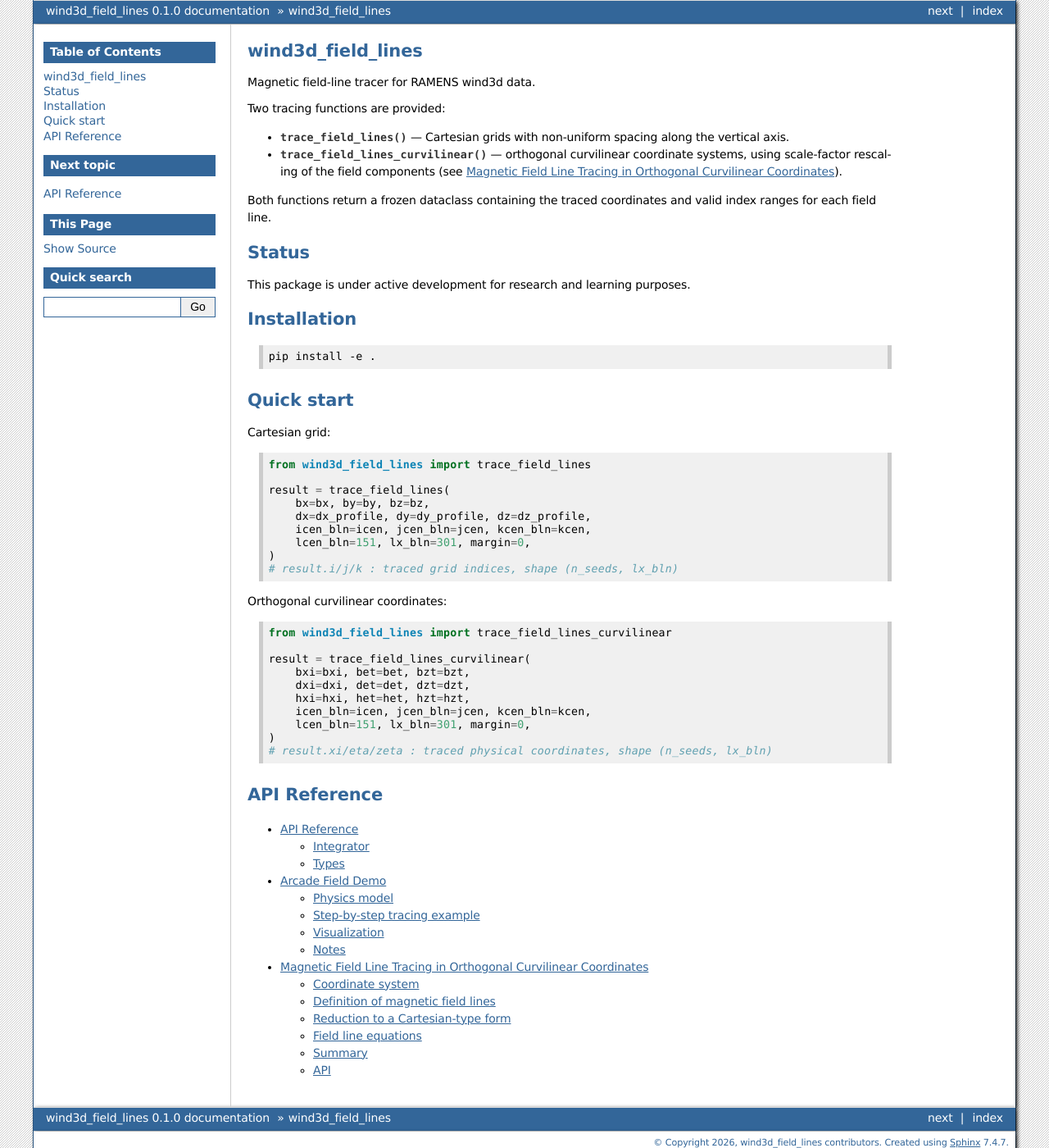
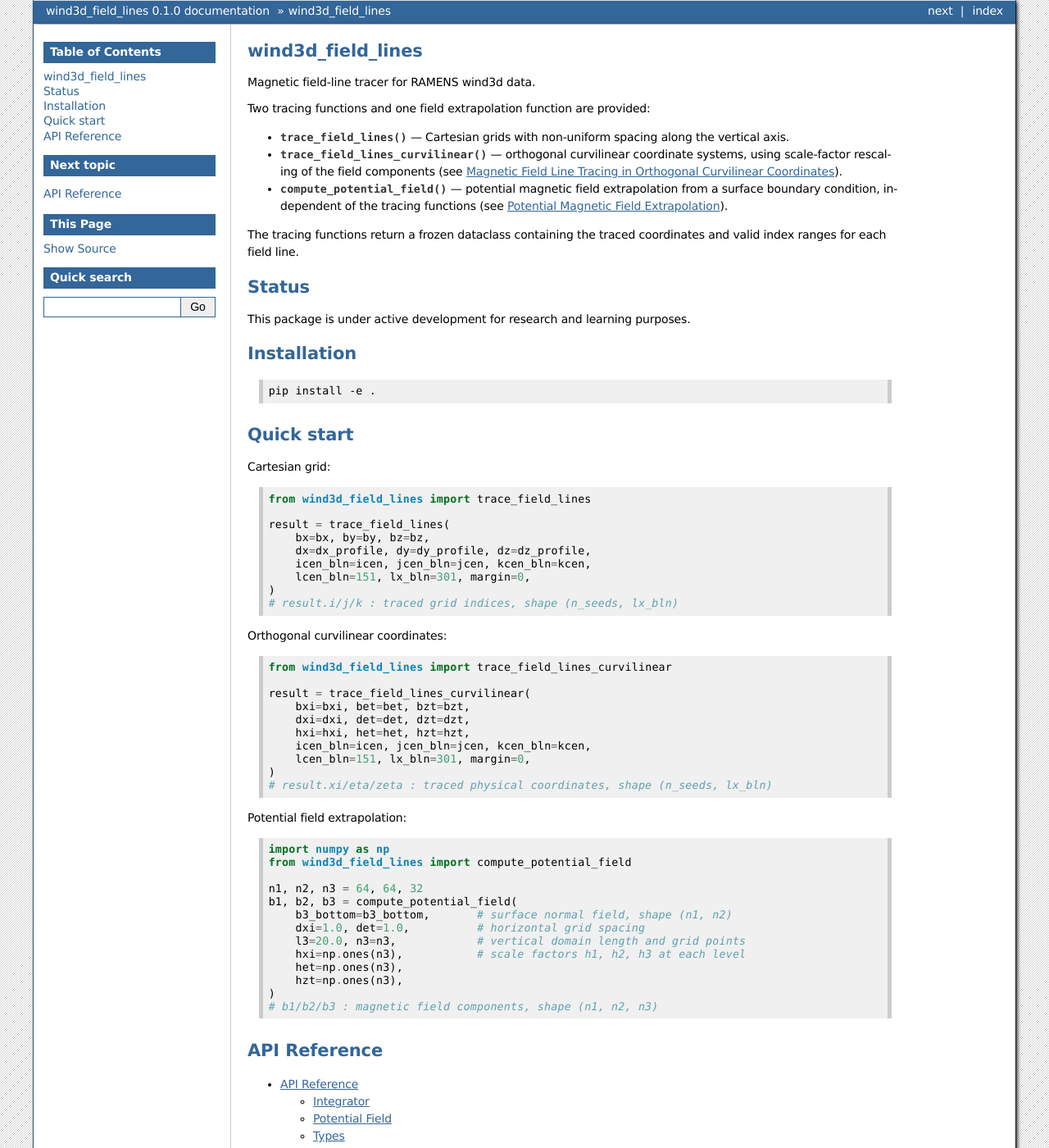
Before and after one commit to iijimahr/wind3d_field_lines, a Sphinx documentation site: the page built from docs/source/index.rst, in a window 1280 px wide and 1400 px high. Shown: the whole window at 82% size. Built offline with Sphinx 7.4.7, drawn with Linux system fonts in a browser that asks for light colours; some of the changed text lies outside the part shown.

Commit message:
docs: add compute_potential_field to README, index, api, and theory page
Co-Authored-By: Claude Sonnet 4.6 <noreply@anthropic.com>

```diff
--- a/docs/source/index.rst
+++ b/docs/source/index.rst
@@ -3,16 +3,19 @@ wind3d_field_lines
 
 Magnetic field-line tracer for RAMENS wind3d data.
 
-Two tracing functions are provided:
+Two tracing functions and one field extrapolation function are provided:
 
 - :func:`~wind3d_field_lines.trace_field_lines` — Cartesian grids with
   non-uniform spacing along the vertical axis.
 - :func:`~wind3d_field_lines.trace_field_lines_curvilinear` — orthogonal
   curvilinear coordinate systems, using scale-factor rescaling of the field
   components (see :doc:`theory_curvilinear`).
+- :func:`~wind3d_field_lines.compute_potential_field` — potential magnetic
+  field extrapolation from a surface boundary condition, independent of the
+  tracing functions (see :doc:`theory_potential_field`).
 
-Both functions return a frozen dataclass containing the traced coordinates and
-valid index ranges for each field line.
+The tracing functions return a frozen dataclass containing the traced
+coordinates and valid index ranges for each field line.
 
 Status
 ======
@@ -58,6 +61,24 @@ Orthogonal curvilinear coordinates:
    )
    # result.xi/eta/zeta : traced physical coordinates, shape (n_seeds, lx_bln)
 
+Potential field extrapolation:
+
+.. code-block:: python
+
+   import numpy as np
+   from wind3d_field_lines import compute_potential_field
+
+   n1, n2, n3 = 64, 64, 32
+   b1, b2, b3 = compute_potential_field(
+       b3_bottom=b3_bottom,       # surface normal field, shape (n1, n2)
+       dxi=1.0, det=1.0,          # horizontal grid spacing
+       l3=20.0, n3=n3,            # vertical domain length and grid points
+       hxi=np.ones(n3),           # scale factors h1, h2, h3 at each level
+       het=np.ones(n3),
+       hzt=np.ones(n3),
+   )
+   # b1/b2/b3 : magnetic field components, shape (n1, n2, n3)
+
 API Reference
 =============
 
@@ -67,3 +88,4 @@ API Reference
    api
    demo_arcade
    theory_curvilinear
+   theory_potential_field
```
Also changed, not shown: README.md (+21 -0 lines), docs/source/api.rst (+8 -0 lines), docs/source/theory_potential_field.rst (added, +138 -0 lines).
